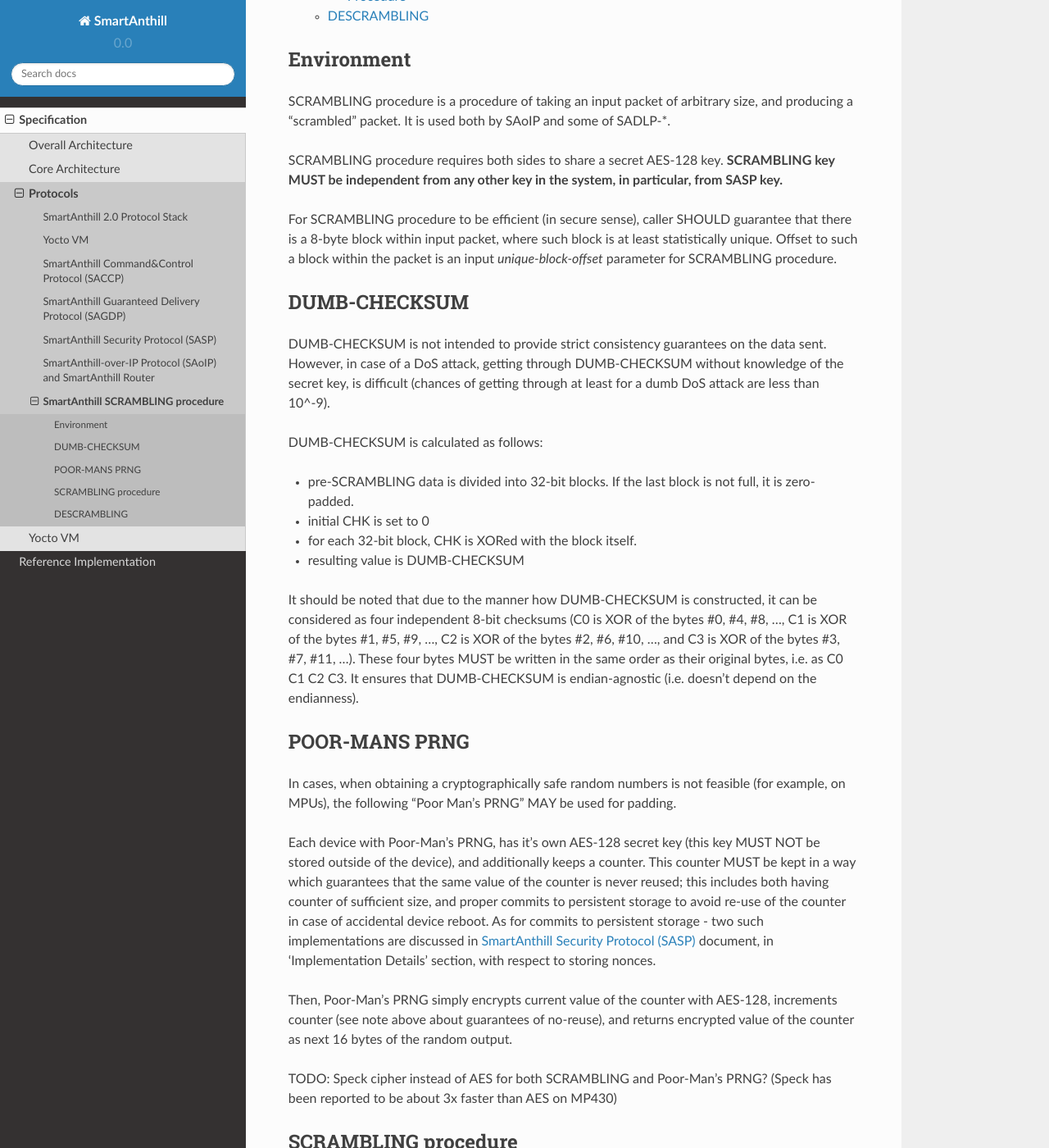
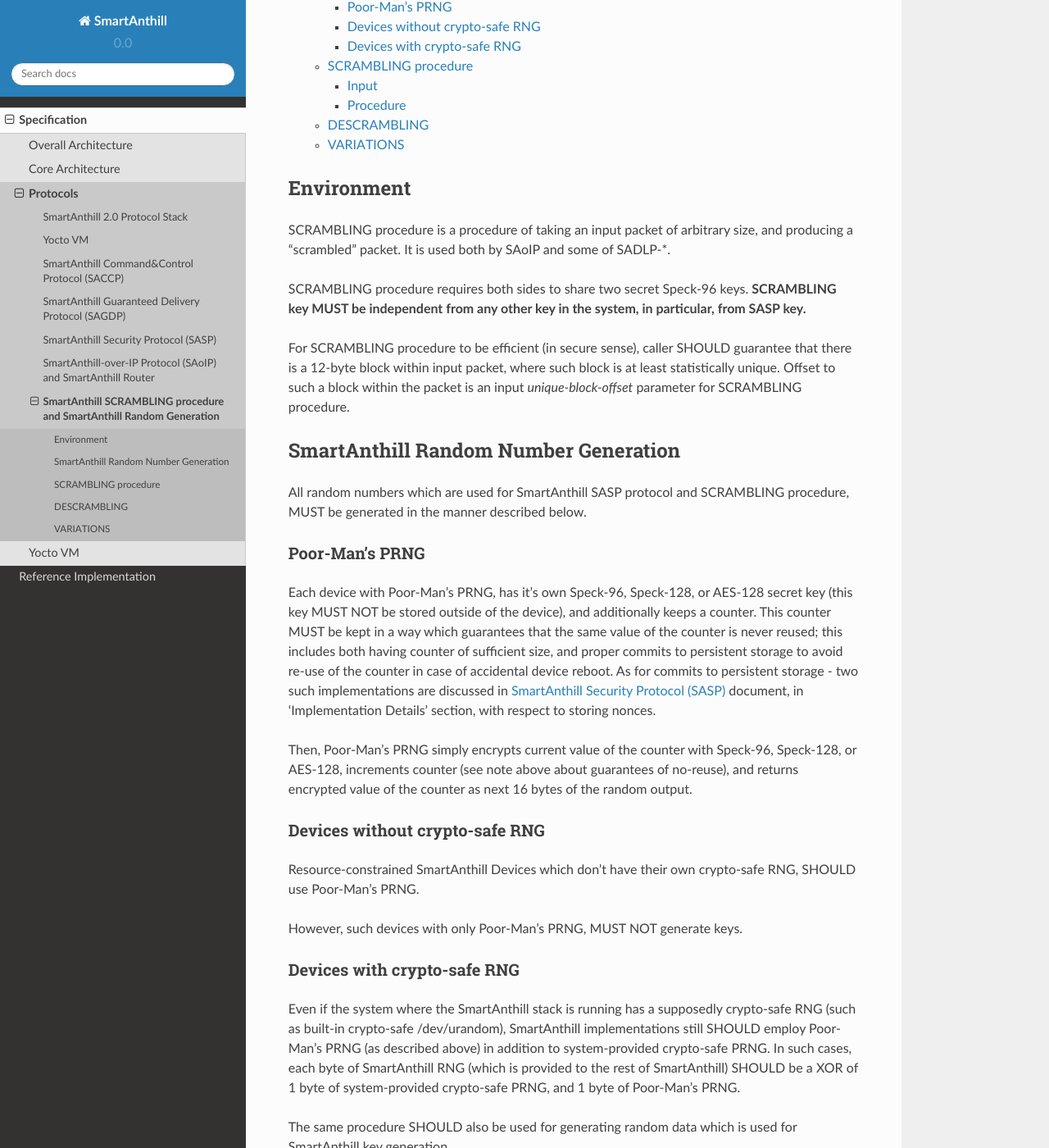
Before and after one commit to smartanthill/smartanthill2_0, a Sphinx documentation site: the page built from docs/design-documents/protocols/sascrambling.rst, in a window 1280 px wide and 1400 px high, scrolled down 908 px. Shown: the whole window at 82% size. Built offline with Sphinx 7.4.7 and the Read the Docs theme 2.0.0, drawn with Linux system fonts in a browser that asks for light colours; some of the changed text lies outside the part shown.

Commit message:
Scrambling v0.4: AES->Speck, DUMB-CHECKSUM => CBC-MAC, generic SA RNG described

```diff
--- a/docs/design-documents/protocols/sascrambling.rst
+++ b/docs/design-documents/protocols/sascrambling.rst
@@ -24,16 +24,16 @@
 
 .. _sascrambling:
 
-SmartAnthill SCRAMBLING procedure
-=================================
+SmartAnthill SCRAMBLING procedure and SmartAnthill Random Generation
+====================================================================
 
-:Version:   v0.3.1a
+:Version:   v0.4
 
 *NB: this document relies on certain terms and concepts introduced in* :ref:`saoverarch` *and* :ref:`saprotostack` *documents, please make sure to read them before proceeding.*
 
 SmartAnthill SCRAMBLING procedure aims to provide some extra protection when data is transmitted in open (in particular, over wireless or over the Internet). **SCRAMBLING procedure does not provide security guarantees** in a strict sense, but might hide certain details (such as source/destination addresses) and does help against certain classes of DoS attacks. Because of the lack of security guarantees, SCRAMBLING procedure SHOULD NOT be used as a sole encryption protocol (using it over SASP is fine).
 
-SCRAMBLING procedure requires both sides to share a secret AES-128 key. **SCRAMBLING key MUST be independent from any other key in the system, in particular, from SASP key.**
+SCRAMBLING procedure requires both sides to share two secret Speck-96 keys. **SCRAMBLING keys MUST be separate and independent from any other key in the system, in particular, from SASP keys.**
 
 SCRAMBLING procedure is intended to be used as the outermost packet wrapper which is possible for an underlying protocol. Within SmartAnthill Protocol Stack, SCRAMBLING procedure is OPTIONALLY used by SAoIP protocol as described in :ref:`saoip` document. In addition, SADLP-\* protocols, especially those working over wireless L1 protocols, SHOULD use SCRAMBLING procedure to hide as much information as possible.
 
@@ -44,35 +44,39 @@
 
 SCRAMBLING procedure is a procedure of taking an input packet of arbitrary size, and producing a "scrambled" packet. It is used both by SAoIP and some of SADLP-\*.
 
-SCRAMBLING procedure requires both sides to share a secret AES-128 key. **SCRAMBLING key MUST be independent from any other key in the system, in particular, from SASP key.**
+SCRAMBLING procedure requires both sides to share two secret Speck-96 keys. **SCRAMBLING key MUST be independent from any other key in the system, in particular, from SASP key.**
 
-For SCRAMBLING procedure to be efficient (in secure sense), caller SHOULD guarantee that there is a 8-byte block within input packet, where such block is at least statistically unique. Offset to such a block within the packet is an input *unique-block-offset* parameter for SCRAMBLING procedure.
+For SCRAMBLING procedure to be efficient (in secure sense), caller SHOULD guarantee that there is a 12-byte block within input packet, where such block is at least statistically unique. Offset to such a block within the packet is an input *unique-block-offset* parameter for SCRAMBLING procedure.
 
+SmartAnthill Random Number Generation
+-------------------------------------
 
-DUMB-CHECKSUM
--------------
+All random numbers which are used for SmartAnthill SASP protocol and SCRAMBLING procedure, MUST be generated in the manner described below.
 
-DUMB-CHECKSUM is not intended to provide strict consistency guarantees on the data sent. However, in case of a DoS attack, getting through DUMB-CHECKSUM without knowledge of the secret key, is difficult (chances of getting through at least for a dumb DoS attack are less than 10^-9).
+Poor-Man's PRNG
+^^^^^^^^^^^^^^^
 
-DUMB-CHECKSUM is calculated as follows:
+Each device with Poor-Man's PRNG, has it's own Speck-96, Speck-128, or AES-128 secret key (this key MUST NOT be stored outside of the device), and additionally keeps a counter. This counter MUST be kept in a way which guarantees that the same value of the counter is never reused; this includes both having counter of sufficient size, and proper commits to persistent storage to avoid re-use of the counter in case of accidental device reboot. As for commits to persistent storage - two such implementations are discussed in :ref:`sasp` document, in 'Implementation Details' section, with respect to storing nonces.
 
-* pre-SCRAMBLING data is divided into 32-bit blocks. If the last block is not full, it is zero-padded.
-* initial CHK is set to 0
-* for each 32-bit block, CHK is XORed with the block itself.
-* resulting value is DUMB-CHECKSUM
+Then, Poor-Man's PRNG simply encrypts current value of the counter with Speck-96, Speck-128, or AES-128, increments counter (see note above about guarantees of no-reuse), and returns encrypted value of the counter as next 16 bytes of the random output.
 
-It should be noted that due to the manner how DUMB-CHECKSUM is constructed, it can be considered as four independent 8-bit checksums (C0 is XOR of the bytes #0, #4, #8, ...,  C1 is XOR of the bytes #1, #5, #9, ..., C2 is XOR of the bytes #2, #6, #10, ..., and C3 is XOR of the bytes #3, #7, #11, ...). These four bytes MUST be written in the same order as their original bytes, i.e. as C0 C1 C2 C3. It ensures that DUMB-CHECKSUM is endian-agnostic (i.e. doesn't depend on the endianness).
+Devices without crypto-safe RNG
+^^^^^^^^^^^^^^^^^^^^^^^^^^^^^^^
 
-POOR-MANS PRNG
---------------
+Resource-constrained SmartAnthill Devices which don't have their own crypto-safe RNG, SHOULD use Poor-Man's PRNG.
 
-In cases, when obtaining a cryptographically safe random numbers is not feasible (for example, on MPUs), the following "Poor Man's PRNG" MAY be used for padding.
+However, such devices with only Poor-Man's PRNG, MUST NOT generate keys.
 
-Each device with Poor-Man's PRNG, has it's own AES-128 secret key (this key MUST NOT be stored outside of the device), and additionally keeps a counter. This counter MUST be kept in a way which guarantees that the same value of the counter is never reused; this includes both having counter of sufficient size, and proper commits to persistent storage to avoid re-use of the counter in case of accidental device reboot. As for commits to persistent storage - two such implementations are discussed in :ref:`sasp` document, in 'Implementation Details' section, with respect to storing nonces.
+Devices with crypto-safe RNG
+^^^^^^^^^^^^^^^^^^^^^^^^^^^^
 
-Then, Poor-Man's PRNG simply encrypts current value of the counter with AES-128, increments counter (see note above about guarantees of no-reuse), and returns encrypted value of the counter as next 16 bytes of the random output.
+Even if the system where the SmartAnthill stack is running has a supposedly crypto-safe RNG (such as built-in crypto-safe /dev/urandom), SmartAnthill implementations still SHOULD employ Poor-Man's PRNG (as described above) in addition to system-provided crypto-safe PRNG. In such cases, each byte of SmartAnthill RNG (which is provided to the rest of SmartAnthill) SHOULD be a XOR of 1 byte of system-provided crypto-safe PRNG, and 1 byte of Poor-Man's PRNG.
 
-TODO: Speck cipher instead of AES for both SCRAMBLING and Poor-Man's PRNG? (Speck has been reported to be about 3x faster than AES on MP430)
+The same procedure SHOULD also be used for generating random data which is used for SmartAnthill key generation.
+
+*Rationale. This approach allows to reduce the impact of catastrophic failures of the system-provided crypto-safe PRNG (for example, it would mitigate effects of the Debian RNG disaster very significantly).*
+
+TODO: define key generation for Poor-Man's PRNG
 
 SCRAMBLING procedure
 --------------------
@@ -84,11 +88,11 @@
 
 **\| pre-unique-pre-SCRAMBLING-Data \| unique-block \| post-unique-pre-SCRAMBLING-Data \|**
 
-where unique-block is always 8 bytes in size, and it's offset from the beginning is specified by *unique-block-offset* parameter, and both pre-unique-pre-SCRAMBLING-Data and post-unique-pre-SCRAMBLING-Data can have 0 size.
+where unique-block is always 12 bytes in size, and it's offset from the beginning is specified by *unique-block-offset* parameter, and both pre-unique-pre-SCRAMBLING-Data and post-unique-pre-SCRAMBLING-Data can have 0 size.
 
-If *unique-block-offset+8* goes beyond the end of pre-SCRAMBLING-Data, SCRAMBLING procedure adjusts it to *size(pre_SCRAMBLING_Data)-8*.
+If *unique-block-offset+12* goes beyond the end of pre-SCRAMBLING-Data, SCRAMBLING procedure adjusts it to *size(pre_SCRAMBLING_Data)-12*.
 
-TODO: pre-SCRAMBLING-Data < 8
+If pre-SCRAMBLING-Data has size < 12, it is padded to 12 bytes with random data to form unique-block, and Unique-Block-Padded field (described below) is set to size of required padding.
 
 Procedure
 ^^^^^^^^^
@@ -97,19 +101,45 @@
 
 1. Form pre-encrypted packet which has the following format:
 
-**\| Salt \| unique-block \| Padding-Size \| Padding \| Dumb-Checksum \| Unique-Block-Offset \| pre-unique-pre-SCRAMBLING-Data \| post-unique-pre-SCRAMBLING-Data \|**
+**\| Salt \| unique-block \| Padding-Size \| Padding \| Unique-Block-Padded \| Unique-Block-Offset \| pre-unique-pre-SCRAMBLING-Data \| post-unique-pre-SCRAMBLING-Data \|**
 
-where Salt is an 8-byte random field (NB: endianness of Salt doesn't matter), Padding-Size is Encoded-Unsigned-Int<max=2>, Padding is optional padding (0 to 15 bytes unless forced-padding is used), which has size of Padding-Size. Unique-Block-Offset is Encoded-Unsigned-Int<max=2> (equal to *unique-block-offset* parameter*),  Dumb-Checksum is 4-byte DUMB-CHECKSUM of the pre-SCRAMBLING-Data (NB: DUMB-CHECKSUM as described above, is endianness-agnostic). Both Salt and Padding SHOULD be cryptographically random (for example, generated by Fortuna RNG) whenever feasible; if this is not feasible, Poor-Man's PRNG (described above) is acceptable. NB: placing Padding as early in the pre-encrypted packet is intentional, to inject more randomicity into the CBC as early as possible. NB2: Salt is merely an additional precaution measure to guarantee statistical uniqueness.
+where Salt is a 12-byte random field (NB: endianness of Salt doesn't matter), Padding-Size is Encoded-Unsigned-Int<max=2>, Padding is optional padding (0 to 15 bytes unless forced-padding is used), which has size of Padding-Size, Unique-Block-Padded is a 1-byte field (with maximum value of 12) which indicates that unique-block itself has been padded, and size of this padding (which happens only if size of pre-SCRAMBLING-Data is < 12). Unique-Block-Offset is Encoded-Unsigned-Int<max=2> (equal to *unique-block-offset* parameter*). Both Salt and Padding SHOULD be cryptographically random (for example, generated by Fortuna RNG) whenever feasible; if this is not feasible, Poor-Man's PRNG (described above) is acceptable. NB: placing Padding as early in the pre-encrypted packet is intentional, to inject more randomicity into the CBC as early as possible. NB2: Salt is merely an additional precaution measure to guarantee statistical uniqueness.
 
 The size of Padding is calculated to ensure that pre-encrypted packet has size of 16\*k bytes where k is integer.
 
-2. Encrypt pre-encrypted packet with the secret key, using AES-128 in CBC mode. CBC mode, combined with statistical-uniqueness requirement for unique-block, ensures that SCRAMBLED data is indistinguishable from white noise for a potential attacker.
+2. Encrypt pre-encrypted packet with the secret key, using Speck-96 (with 96-bit block size) in CBC mode, and first Speck-96 key. CBC mode, combined with statistical-uniqueness requirement for unique-block, ensures that SCRAMBLED data is indistinguishable from white noise for a potential attacker.
 
-3. Resulting encrypted packet is the output of SCRAMBLING procedure. TODO: 2nd post-encryption padding?
+3. Calculate CBC-MAC of the block, using Speck-96 (with 96-bit block size) and second Speck-96 key.
+
+4. Form output packet as follows:
+
+**\| Encrypted-Packet \| CBC-MAC \|**
+
+where CBC-MAC is 12-byte CBC-MAC field.
 
 DESCRAMBLING
 ------------
 
-Processing of a SCRAMBLED packet ("DESCRAMBLING") is performed in reverse order compared to SCRAMBLING procedure. If Dumb-Checksum in the packet being descrambled, doesn't match DUMB-CHECKSUM calculated as described above, then DESCRAMBLING procedure returns failire.
+Processing of a SCRAMBLED packet ("DESCRAMBLING") is performed in reverse order compared to SCRAMBLING procedure. If CBC-MAC in the packet being descrambled, doesn't validate, then DESCRAMBLING procedure returns failire without any further processing of the packet.
 
-TODO: forced-padding (incl. random padding)
+VARIATIONS
+----------
+
+If resources of the SmartAnthill Device are limited (or device is performing secure function), SmartAnthill Device and SmartAnthill Controller MAY agree on using a different flavour of Speck algorithm (such an agreement SHOULD happen during "pairing" or "programming" as described in :ref:`saoverarch` document). However, in secure environments (for example, if at least one of SmartAnthill Devices on the same wireless bus is performing a security-related function) it is important to ensure that all devices produce the packets of the same length.
+
+Allowed combinations for Speck parameters and SCRAMBLING parameters are the following:
+
++--------------------+-------------------------+-----------+-------------------+-------------+
+| Speck block size   | Speck key length        | Salt Size | Unique Block Size | Remarks     |
++====================+=========================+===========+===================+=============+
+|128 bit             |128 bit                  | 16 bytes  | 16 bytes          | Improved    |
++--------------------+-------------------------+-----------+-------------------+-------------+
+| 96 bit             | 96 bit                  | 12 bytes  | 12 bytes          | Default     |
++--------------------+-------------------------+-----------+-------------------+-------------+
+| 48 bit             | 72 bit                  |  6 bytes  |  6 bytes          | Reduced     |
++--------------------+-------------------------+-----------+-------------------+-------------+
+| 32 bit             | 64 bit                  |  4 bytes  |  4 bytes          | Minimal     |
++--------------------+-------------------------+-----------+-------------------+-------------+
+
+
+TODO: forced-padding (incl. random-size padding)
```
